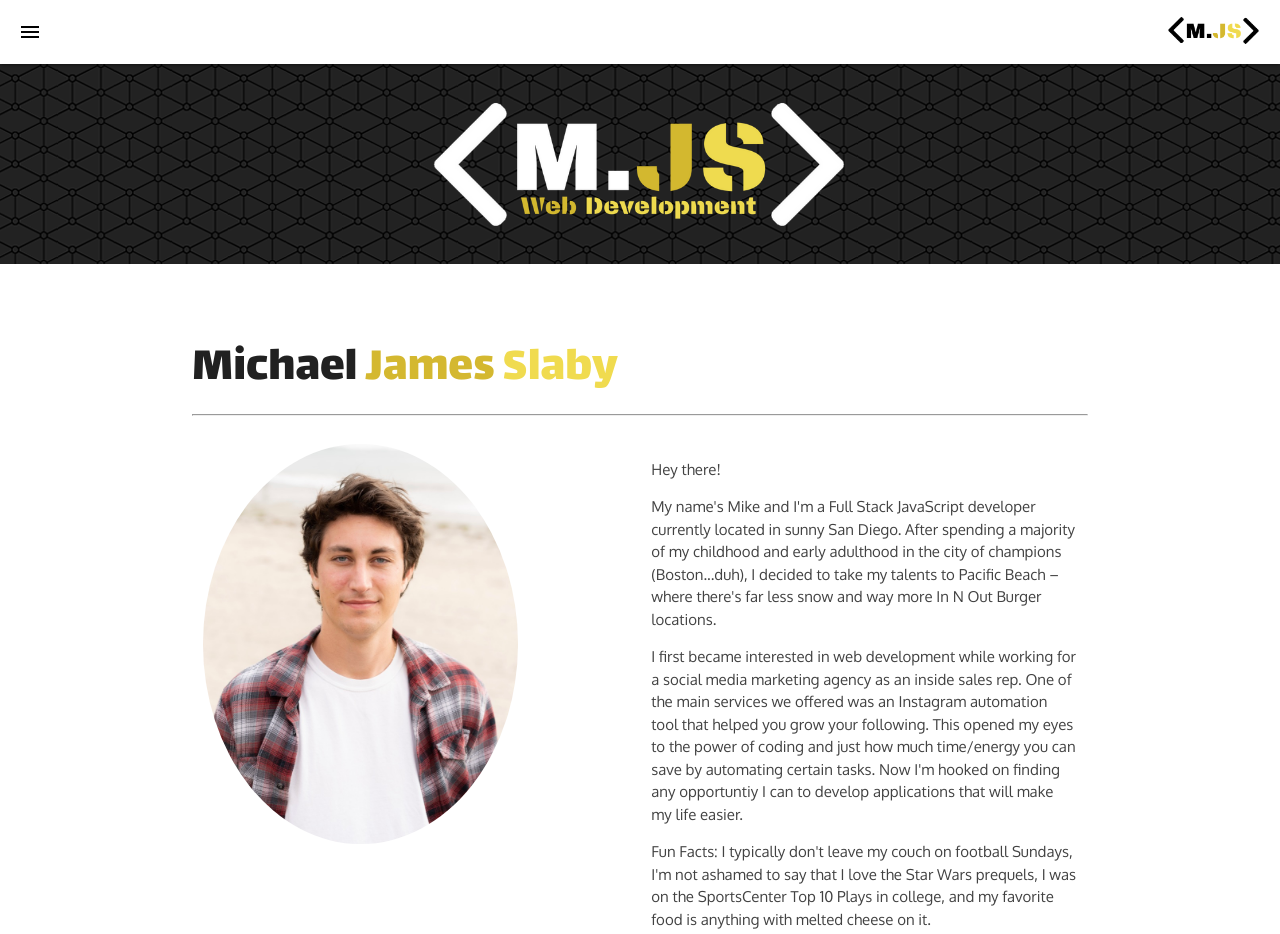
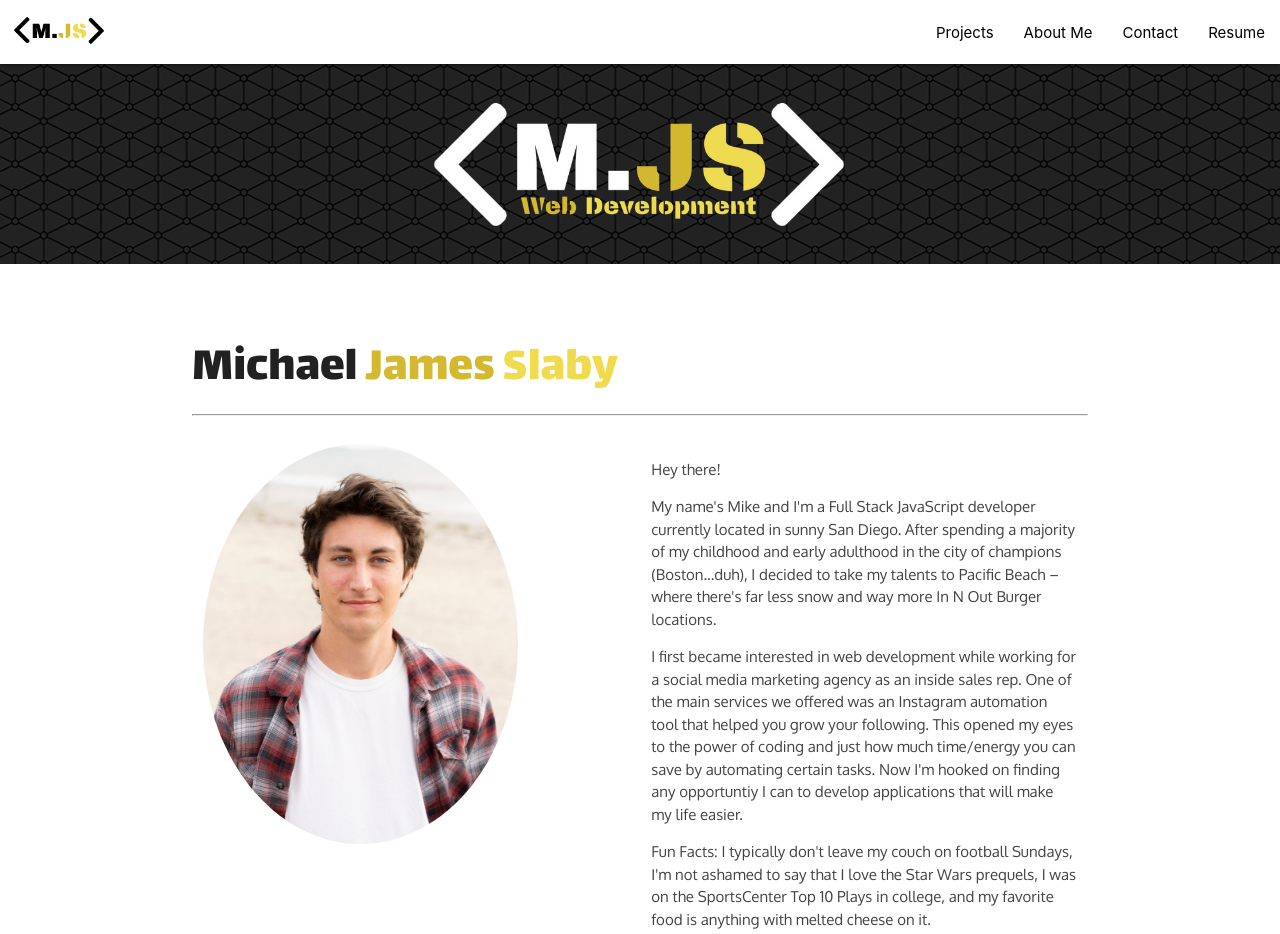
Before and after one commit to mikeslaby3/Updated-Portfolio, a website: page public/about.html in a window 1280 px wide. Drawn offline with nearby package versions, Linux system fonts and the light colour scheme.

Commit message:
Updated navbar

```diff
--- a/public/about.html
+++ b/public/about.html
@@ -21,10 +21,16 @@
     <div class="navbar-fixed">
         <nav class="white">
             <div class="nav-wrapper transparent">
-                <a href="#" data-target="slide-out" id="nav-mobile" class="left sidenav-trigger show-on-large"><i
-                        class="material-icons black-text">menu</i></a>
-                <a href="#" class="right brand-logo"><img id="MJS-logo-nav" src="./images/MJS-Web-Design-Black.png"
-                        alt="MJS-logo-black"> </a>
+                <a href="#" class="brand-logo"><img id="MJS-logo-nav" src="images/MJS-Web-Design-Black.png" alt="mjs-logo"></a>
+                <a href="#" data-target="slide-out" id="nav-mobile" class="left sidenav-trigger"><i
+                    class="material-icons black-text">menu</i></a>
+                <ul class="right hide-on-med-and-down">
+                    <li><a class="black-text waves-effect nav-button" href="/">Projects</a></li>
+                    <li><a class="black-text waves-effect nav-button" href="/about">About Me</a>
+                    </li>
+                    <li><a class="black-text waves-effect nav-button" href="/contact">Contact</a></li>
+                    <li><a class="black-text waves-effect nav-button" href="/resume">Resume</a></li>
+                </ul>
             </div>
         </nav>
     </div>
```
Also changed, not shown: public/contact.html (+10 -4 lines), public/resume.html (+10 -4 lines).
